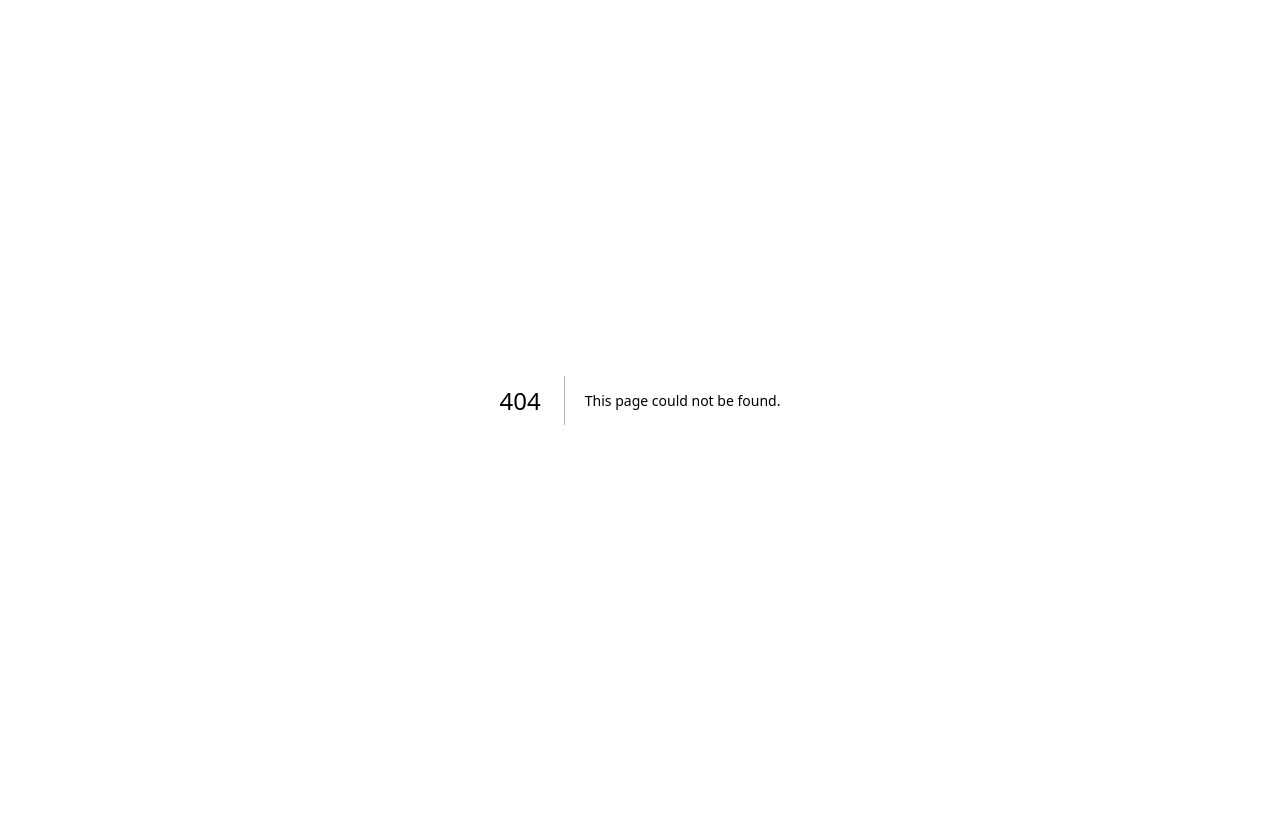
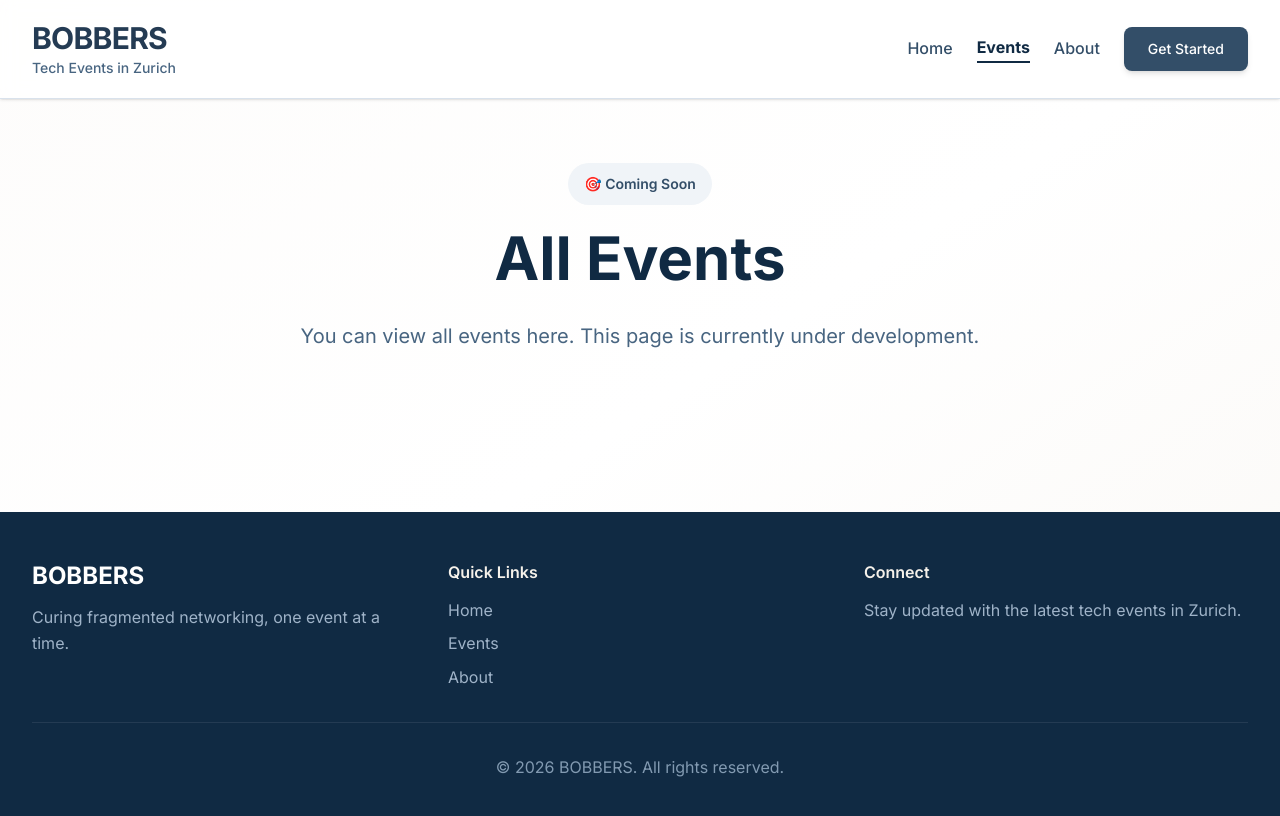
Before and after one commit to gauridxt/Bobbers, a Next.js app: page /events in a window 1280 px wide. Before the commit this address had no page. Shown: the top 816 px of the page. Built offline with nearby package versions, Linux system fonts and the light colour scheme.

Commit message:
Fix(event): Add a dummy event page

```diff
--- a/app/about/page.tsx
+++ b/app/about/page.tsx
@@ -19,7 +19,7 @@ export default function About() {
               <a href="/" className="text-navy-700 hover:text-navy-900 font-medium transition-colors">
                 Home
               </a>
-              <a href="/#events" className="text-navy-700 hover:text-navy-900 font-medium transition-colors">
+              <a href="/events" className="text-navy-700 hover:text-navy-900 font-medium transition-colors">
                 Events
               </a>
               <a href="/about" className="text-navy-900 font-bold transition-colors border-b-2 border-navy-900">
--- /dev/null
+++ b/app/events/page.tsx
@@ -0,0 +1,87 @@
+export default function Events() {
+  return (
+    <div className="min-h-screen bg-gradient-to-br from-cream-50 via-white to-cream-100">
+      {/* Navigation Header */}
+      <header className="bg-white/80 backdrop-blur-sm shadow-sm border-b border-navy-100 sticky top-0 z-50">
+        <div className="max-w-7xl mx-auto px-4 sm:px-6 lg:px-8 py-5">
+          <div className="flex items-center justify-between">
+            <div>
+              <a href="/" className="block">
+                <h1 className="text-3xl font-display font-bold text-navy-800 tracking-tight">
+                  BOBBERS
+                </h1>
+                <p className="text-sm text-navy-600 mt-0.5 font-medium">
+                  Tech Events in Zurich
+                </p>
+              </a>
+            </div>
+            <nav className="hidden md:flex items-center space-x-6">
+              <a href="/" className="text-navy-700 hover:text-navy-900 font-medium transition-colors">
+                Home
+              </a>
+              <a href="/events" className="text-navy-900 font-bold transition-colors border-b-2 border-navy-900">
+                Events
+              </a>
+              <a href="/about" className="text-navy-700 hover:text-navy-900 font-medium transition-colors">
+                About
+              </a>
+              <button className="btn-primary text-sm">
+                Get Started
+              </button>
+            </nav>
+          </div>
+        </div>
+      </header>
+
+      {/* Main Content */}
+      <main className="max-w-5xl mx-auto px-4 sm:px-6 lg:px-8 py-16">
+        <section className="text-center">
+          <div className="inline-block mb-4 px-4 py-2 bg-navy-50 rounded-full">
+            <span className="text-navy-700 font-semibold text-sm">
+              🎯 Coming Soon
+            </span>
+          </div>
+          <h1 className="text-5xl md:text-6xl font-display font-bold text-navy-900 mb-6 leading-tight">
+            All Events
+          </h1>
+          <p className="text-xl text-navy-600 max-w-3xl mx-auto leading-relaxed">
+            You can view all events here. This page is currently under development.
+          </p>
+        </section>
+      </main>
+
+      {/* Footer */}
+      <footer className="bg-navy-900 text-white mt-24">
+        <div className="max-w-7xl mx-auto px-4 sm:px-6 lg:px-8 py-12">
+          <div className="grid md:grid-cols-3 gap-8 mb-8">
+            <div>
+              <h3 className="text-2xl font-display font-bold mb-3">BOBBERS</h3>
+              <p className="text-navy-300 leading-relaxed">
+                Curing fragmented networking, one event at a time.
+              </p>
+            </div>
+            <div>
+              <h4 className="font-semibold mb-3 text-cream-200">Quick Links</h4>
+              <ul className="space-y-2 text-navy-300">
+                <li><a href="/" className="hover:text-white transition-colors">Home</a></li>
+                <li><a href="/events" className="hover:text-white transition-colors">Events</a></li>
+                <li><a href="/about" className="hover:text-white transition-colors">About</a></li>
+              </ul>
+            </div>
+            <div>
+              <h4 className="font-semibold mb-3 text-cream-200">Connect</h4>
+              <p className="text-navy-300">
+                Stay updated with the latest tech events in Zurich.
+              </p>
+            </div>
+          </div>
+          <div className="border-t border-navy-800 pt-8 text-center text-navy-400">
+            <p>&copy; 2026 BOBBERS. All rights reserved.</p>
+          </div>
+        </div>
+      </footer>
+    </div>
+  );
+}
+
+// Made with Bob
--- a/app/page.tsx
+++ b/app/page.tsx
@@ -17,7 +17,7 @@ export default function Home() {
               <a href="/" className="text-navy-900 font-bold transition-colors border-b-2 border-navy-900">
                 Home
               </a>
-              <a href="#events" className="text-navy-700 hover:text-navy-900 font-medium transition-colors">
+              <a href="/events" className="text-navy-700 hover:text-navy-900 font-medium transition-colors">
                 Events
               </a>
               <a href="/about" className="text-navy-700 hover:text-navy-900 font-medium transition-colors">
@@ -155,9 +155,9 @@ export default function Home() {
             <div>
               <h4 className="font-semibold mb-3 text-cream-200">Quick Links</h4>
               <ul className="space-y-2 text-navy-300">
-                <li><a href="#events" className="hover:text-white transition-colors">Events</a></li>
+                <li><a href="/" className="hover:text-white transition-colors">Home</a></li>
+                <li><a href="/events" className="hover:text-white transition-colors">Events</a></li>
                 <li><a href="/about" className="hover:text-white transition-colors">About</a></li>
-                <li><a href="#" className="hover:text-white transition-colors">Contact</a></li>
               </ul>
             </div>
             <div>
```
